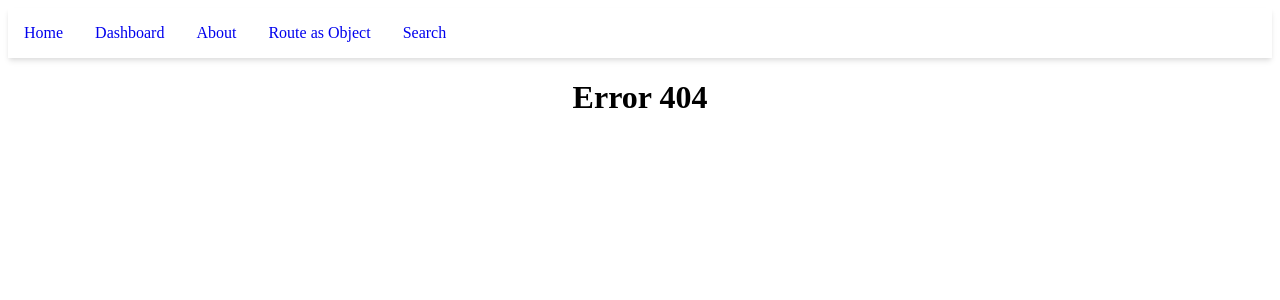
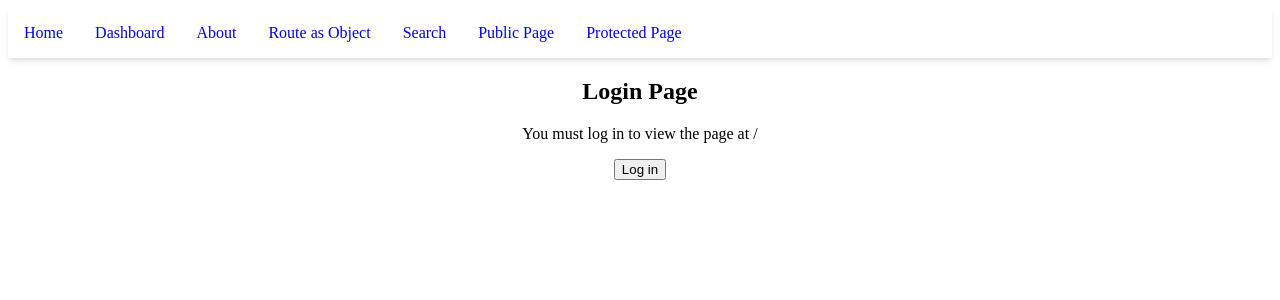
Before and after one commit to TaniaBar/React-tutorial, a React (Create React App) app: page /login in a window 1280 px wide. Before the commit this address had no page. Shown: the top 300 px of the page. Built offline with nearby package versions, Linux system fonts and the light colour scheme.

Commit message:
add components/PrivateRoute.js, add in pages: LoginPage.js, update App.js, update name files ProtectedPage.js and FakeAuth.js

```diff
--- a/src/App.js
+++ b/src/App.js
@@ -6,6 +6,11 @@ import NotFound from "./pages/NotFound";
 import RouteAsObj from "./components/RouteAsObjet";
 import Search from "./components/Search.js";
 import "./App.css";
+import LoginPage from "./pages/LoginPage.js";
+import ProtectedPage from "./pages/ProtectedPage.js";
+import PrivateElement from "./components/PrivateRoute.js";
+import PublicPage from "./pages/PublicPage.js";
+
 
 const App = () => {
   return (
@@ -37,6 +42,16 @@ const App = () => {
               Search
             </Link>
           </li>
+          <li>
+            <Link to="/public" activeclassname="active">
+              Public Page
+            </Link>
+          </li>
+          <li>
+            <Link to="/protected" activeclassname="active">
+              Protected Page
+            </Link>
+          </li>
         </ul>
       </nav>
       <div className="main">
@@ -47,6 +62,9 @@ const App = () => {
           <Route path="about" element={<About />}></Route>
           <Route path="routeAsObj/*" element={<RouteAsObj />}></Route>
           <Route path="search" element={<Search />}></Route>
+          <Route path="public" element={<PublicPage />}></Route>
+          <Route path="protected" element={<PrivateElement> <ProtectedPage x={1} /></PrivateElement>}></Route>
+          <Route path="login" element={<LoginPage />}></Route>
           <Route path="*" element={<NotFound />}></Route>
         </Routes>
       </div>
--- a/src/components/PrivateRoute.js
+++ b/src/components/PrivateRoute.js
@@ -1,6 +1,5 @@
 import { Navigate, useLocation } from "react-router-dom";
-import { fakeAuth } from "./fakeAuth";
-
+import { fakeAuth } from "./FakeAuth";
 
 //  A wrapper around the element which checks if the user is authenticated
 //  If authenticated, renders the passed element
@@ -13,6 +12,6 @@ const PrivateElement = ({ children }) => {
   ) : (
     <Navigate to="/login" state={{ from: location }} />
   );
-}
+};
 
 export default PrivateElement;
--- /dev/null
+++ b/src/pages/LoginPage.js
@@ -0,0 +1,24 @@
+import { useNavigate, useLocation } from "react-router-dom";
+import { fakeAuth } from "../components/FakeAuth";
+
+const LoginPage = () => {
+  const navigate = useNavigate();
+  const location = useLocation();
+  const from = location.state?.from?.pathname || "/";
+
+  const handleLogin = () => {
+    fakeAuth.login(() => {
+      navigate(from, { replace: true });
+    });
+  };
+
+  return (
+    <div>
+      <h2>Login Page</h2>
+      <p>You must log in to view the page at {from}</p>
+      <button onClick={handleLogin}>Log in</button>
+    </div>
+  );
+};
+
+export default LoginPage;
--- /dev/null
+++ b/src/pages/PublicPage.js
@@ -0,0 +1,5 @@
+const PublicPage = () => {
+    return <div>This page is public</div>;
+  };
+
+  export default PublicPage;
```
Also changed, not shown: src/pages/protectedPage.js (+9 -7 lines). Lines whose indentation alone changed are shown as unchanged.
